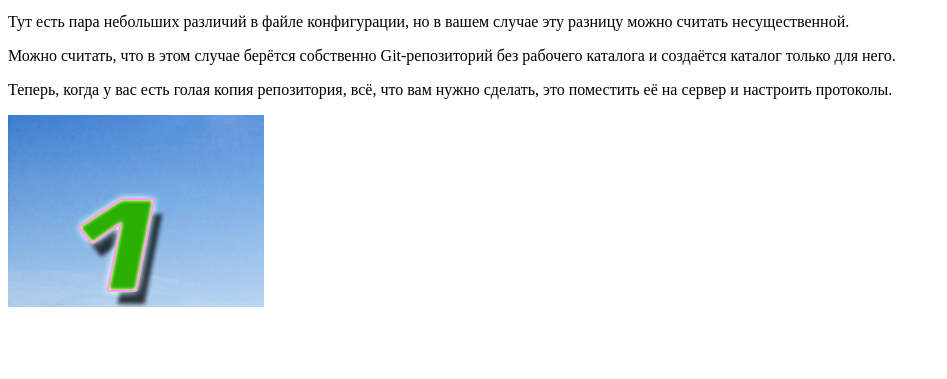
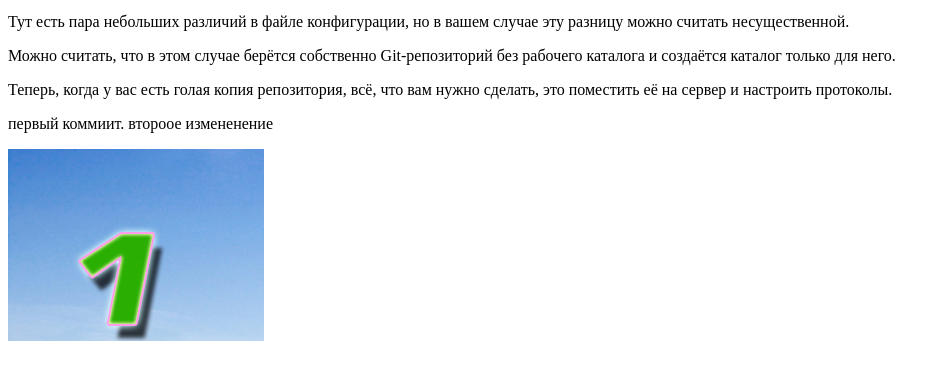
Before and after one commit to Alecs123465/test01, a plain HTML site: page index.html in a window 1280 px wide. Shown: the part 101-480 px from the top of the page, without its empty margins (0-947 px from the left). Drawn offline with Linux system fonts and the light colour scheme.

Commit message:
второй коммит

```diff
--- a/index.html
+++ b/index.html
@@ -10,6 +10,7 @@
 		<p>Тут есть пара небольших различий в файле конфигурации, но в вашем случае эту разницу можно считать несущественной.</p>
 		<p>Можно считать, что в этом случае берётся собственно Git-репозиторий без рабочего каталога и создаётся каталог только для него.</p>
 		<p>Теперь, когда у вас есть голая копия репозитория, всё, что вам нужно сделать, это поместить её на сервер и настроить протоколы.</p>
+		<p>первый коммиит. второое измененение</p>
 		<img src="demo_256x192_01.jpg">
 </body>
 </html>
```
Also changed, not shown: style.css (added).
